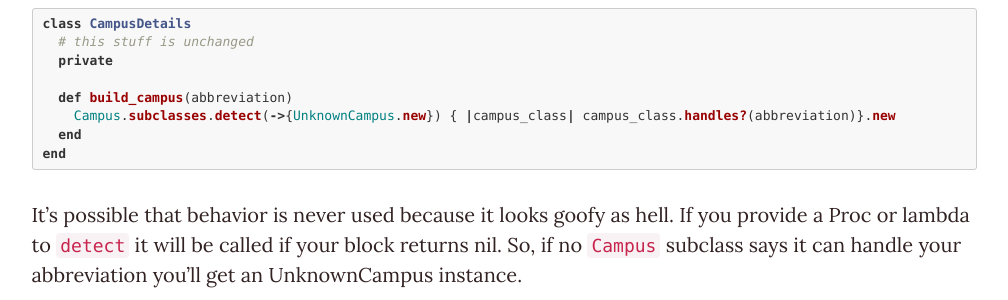
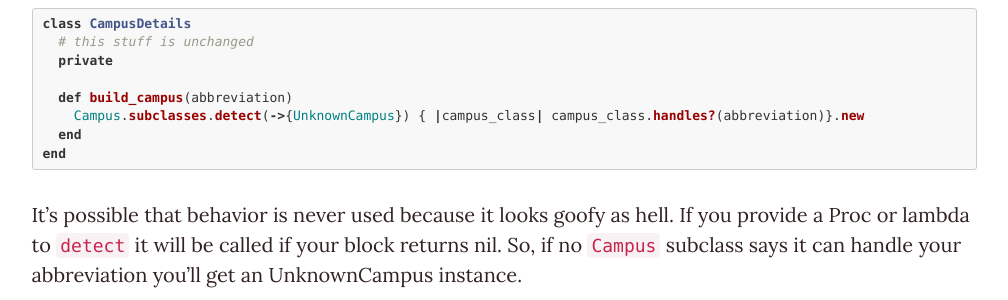
Before and after one commit to IanWhitney/designisrefactoring, a Jekyll site: the page built from _posts/2016-02-03-factories.markdown, in a window 1280 px wide and 1400 px high, scrolled down 7656 px. Shown: the part 152-452 px from the top of the window, without its empty margins (136-1144 px from the left). Built offline with Jekyll 4.4.1, drawn with Linux system fonts in a browser that asks for light colours; nearby versions of some CDN libraries; a script that is not in the unit is left out.

Commit message:
Fixing the detect default syntax

```diff
--- a/_posts/2016-02-03-factories.markdown
+++ b/_posts/2016-02-03-factories.markdown
@@ -318,7 +318,7 @@ class CampusDetails
   private
 
   def build_campus(abbreviation)
-    Campus.subclasses.detect(->{UnknownCampus.new}) { |campus_class| campus_class.handles?(abbreviation)}.new
+    Campus.subclasses.detect(->{UnknownCampus}) { |campus_class| campus_class.handles?(abbreviation)}.new
   end
 end
 {% endhighlight %}
@@ -366,7 +366,7 @@ class CampusDetails
   private
 
   def build_campus(abbreviation)
-    CAMPUS_LIKE.detect(->{UnknownCampus.new}) { |campus_class| campus_class.handles?(abbreviation)}.new
+    CAMPUS_LIKE.detect(->{UnknownCampus}) { |campus_class| campus_class.handles?(abbreviation)}.new
   end
 end
 {% endhighlight %}
@@ -517,7 +517,7 @@ class CampusDetails
   private
 
   def build_campus(abbreviation)
-    CAMPUS_LIKE.detect(->{UnknownCampus.new}) { |campus_class| campus_class.handles?(abbreviation)}.new
+    CAMPUS_LIKE.detect(->{UnknownCampus}) { |campus_class| campus_class.handles?(abbreviation)}.new
   end
 end
 {% endhighlight %}
```
